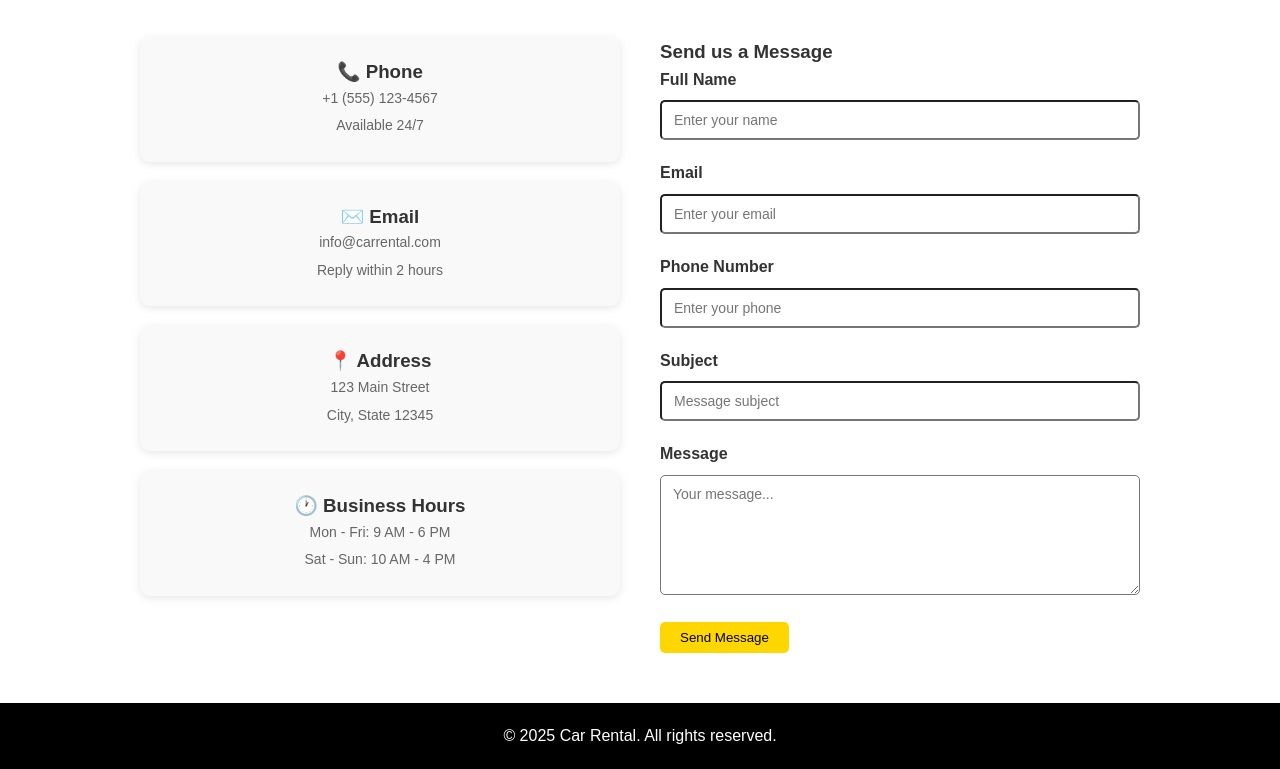
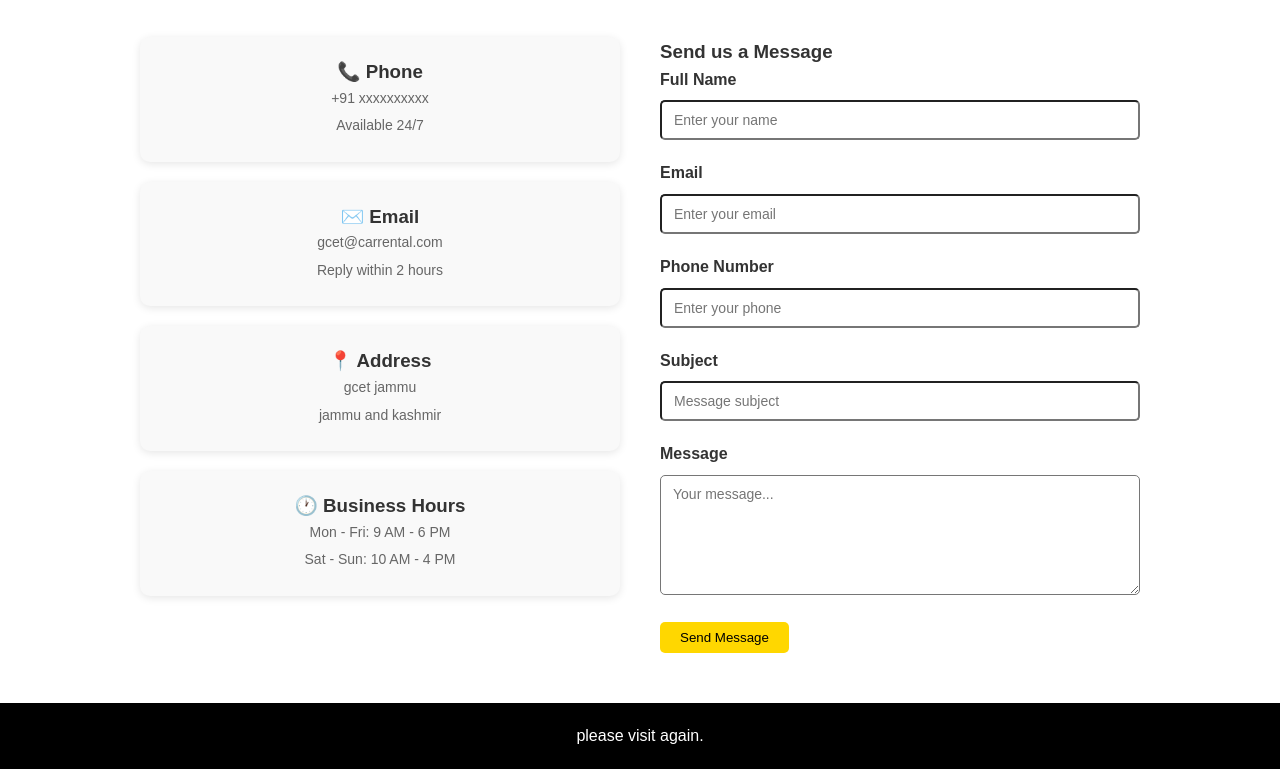
Before and after one commit to aditya2005-0/car-rental, a plain HTML site: page contact.html in a window 1280 px wide. Shown: the part 176-945 px from the top of the page. Drawn offline with Linux system fonts and the light colour scheme.

Commit message:
Update contact.html

```diff
--- a/contact.html
+++ b/contact.html
@@ -33,20 +33,20 @@
             <div class="contact-info-full">
                 <div class="contact-item-full">
                     <h3>📞 Phone</h3>
-                    <p>+1 (555) 123-4567</p>
+                    <p>+91 xxxxxxxxxx </p>
                     <p class="contact-subtext">Available 24/7</p>
                 </div>
 
                 <div class="contact-item-full">
                     <h3>✉️ Email</h3>
-                    <p>info@carrental.com</p>
+                    <p>gcet@carrental.com</p>
                     <p class="contact-subtext">Reply within 2 hours</p>
                 </div>
 
                 <div class="contact-item-full">
                     <h3>📍 Address</h3>
-                    <p>123 Main Street</p>
-                    <p>City, State 12345</p>
+                    <p>gcet jammu </p>
+                    <p>jammu and kashmir</p>
                 </div>
 
                 <div class="contact-item-full">
@@ -92,7 +92,7 @@
     </section>
 
     <footer>
-        <p>&copy; 2025 Car Rental. All rights reserved.</p>
+        <p>please visit again.</p>
     </footer>
 </body>
 </html>
```
